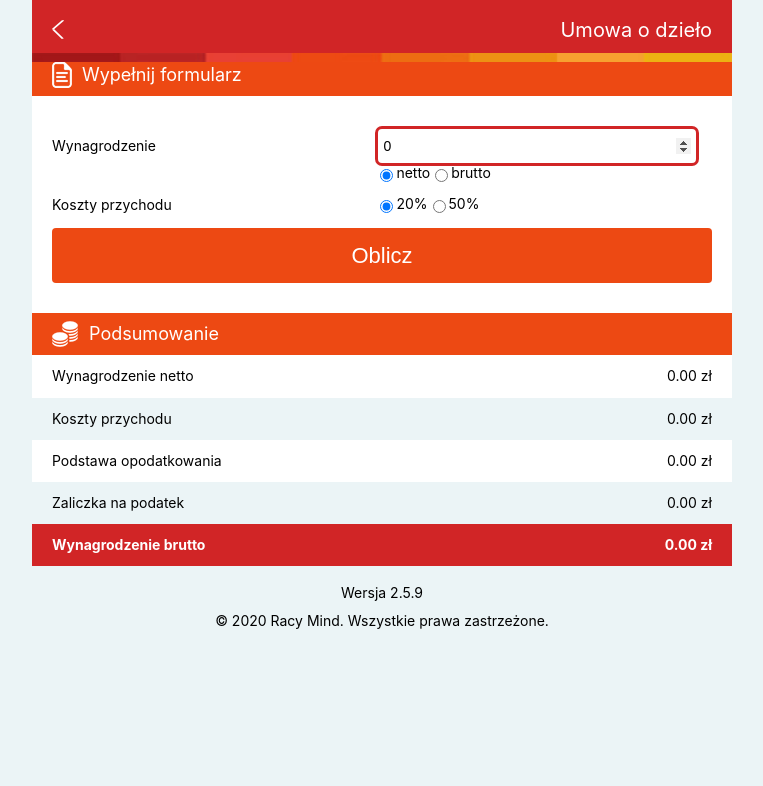
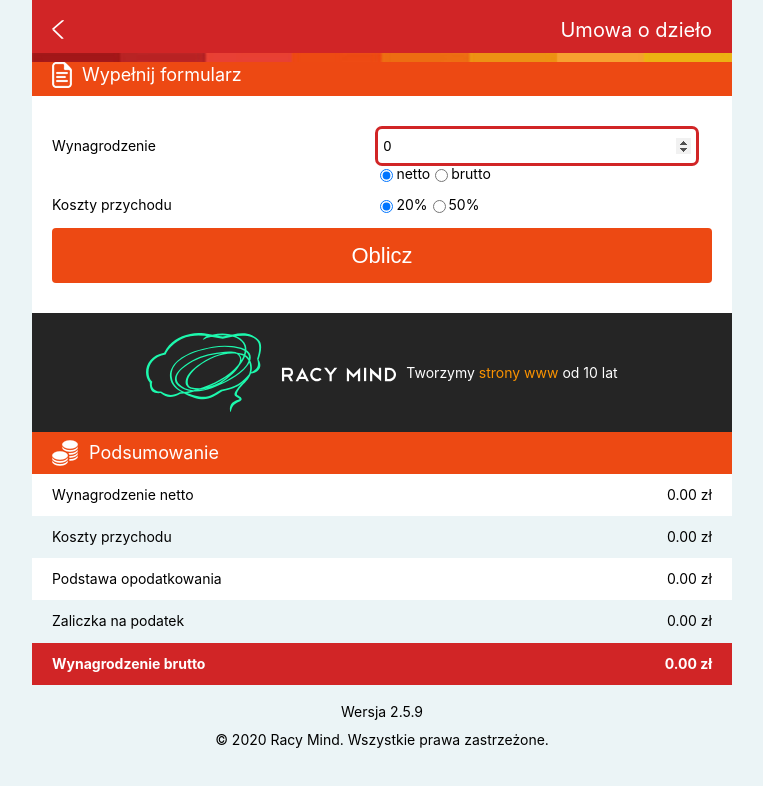
Before and after one commit to RacyMind/kalkulator-dla-przedsiebiorcy, a React (Create React App) app: page /umowa-o-dzielo in a window 1280 px wide. Shown: the top 786 px of the page, without its empty margins (258-1021 px from the left). Built offline with nearby package versions, Linux system fonts and the light colour scheme.

Commit message:
Przebudowa ContractWork, dodanie Advert

```diff
--- a/public/css/style.css
+++ b/public/css/style.css
@@ -358,6 +358,9 @@ nav{
     display: inline-block;
     vertical-align: middle;
 }
+label{
+    vertical-align: middle;
+}
 input:not([type="submit"]):not([type="radio"]):not([type="checkbox"]), select {
     width:49%;
     height: 40px;
--- a/src/components/Advert/Advert.js
+++ b/src/components/Advert/Advert.js
@@ -0,0 +1,9 @@
+import React from "react";
+
+const Advert = () => (
+    <a className="advert" target="_blank" href="https://racymind.pl">
+        <img src={process.env.PUBLIC_URL+'/images/logo-racymind.svg'} alt="Racy Mind"/>
+            <div className="text">Tworzymy <span>strony www</span> od 10 lat</div>
+    </a>
+);
+export default Advert
--- a/src/components/ContractWork/ContractWork.js
+++ b/src/components/ContractWork/ContractWork.js
@@ -1,6 +1,8 @@
 import React from "react";
 import ContractWorkForm from "./ContractWorkForm";
 import ContractWorkSummary from "./ContractWorkSummary";
+import Advert from "../Advert/Advert";
+import ContractWorkLogic from "./ContractWorkLogic";
 
 class ContractWork extends React.Component {
     constructor(props) {
@@ -11,11 +13,23 @@ class ContractWork extends React.Component {
                 typeAmount: 'net',
                 expenses: '0.2',
             },
+            model: new ContractWorkLogic(),
         };
     }
     savedForm = (data) => {
-        this.setState({formData:data});
-        console.log(this.state.formData);
+        let model = this.state.model;
+        let amount = parseFloat(data.amount);
+        let expenses = parseFloat(data.expenses);
+        model.rateExpenses=expenses;
+        if(data.typeAmount==='net') {
+            model.net=amount;
+            model.calculateWhenNetGet();
+        }
+        if(data.typeAmount==='gross') {
+            model.gross=amount;
+            model.calculateWhenGrossGet();
+        }
+        this.setState({model:model});
     }
     render() {
         return(
@@ -25,11 +39,8 @@ class ContractWork extends React.Component {
                 <h2>Wypełnij formularz</h2>
             </div>
             <ContractWorkForm parentCallback={this.savedForm} />
-            <div className="header-section background4">
-                <img src={process.env.PUBLIC_URL + '/images/ico2.png'} alt="Podsumowanie"/>
-                <h2>Podsumowanie</h2>
-            </div>
-            <ContractWorkSummary amount={this.state.formData.amount} typeAmount={this.state.formData.typeAmount} expenses={this.state.formData.expenses} />
+            <Advert />
+            <ContractWorkSummary model={this.state.model} />
 
         </div>
         );
--- a/src/logic/ContractWorkLogic.js
+++ b/src/components/ContractWork/ContractWorkLogic.js
@@ -1,5 +1,5 @@
 import React from "react";
-import staticData from '../shared/variables';
+import staticData from '../../shared/variables';
 
 class ContractWorkLogic {
     /**
@@ -102,6 +102,9 @@ class ContractWorkLogic {
         this.gross=this.net + this.taxAmount;
     }
 
+    /**
+     * Obliczenia, gdy podano brutto
+     */
     calculateWhenGrossGet() {
         if(this.gross<=200)
             this.rateExpenses=0;
--- a/src/components/ContractWork/ContractWorkSummary.js
+++ b/src/components/ContractWork/ContractWorkSummary.js
@@ -1,21 +1,13 @@
 import React from "react";
 import {formatAsCurrency} from '../../shared/utils/helpers'
-import ContractWorkLogic from "../../logic/ContractWorkLogic";
 
-const ContractWorkSummary = ({amount, typeAmount, expenses}) => {
-    amount = parseFloat(amount);
-    expenses = parseFloat(expenses);
-    let model = new ContractWorkLogic();
-    model.rateExpenses=expenses;
-    if(typeAmount==='net') {
-        model.net=amount;
-        model.calculateWhenNetGet();
-    }
-    if(typeAmount==='gross') {
-        model.gross=amount;
-        model.calculateWhenGrossGet();
-    }
+const ContractWorkSummary = ({model}) => {
     return(
+        <div>
+            <div className="header-section background4">
+                <img src={process.env.PUBLIC_URL + '/images/ico2.png'} alt="Podsumowanie"/>
+                <h2>Podsumowanie</h2>
+            </div>
             <table>
                 <tbody>
                 <tr>
@@ -40,6 +32,7 @@ const ContractWorkSummary = ({amount, typeAmount, expenses}) => {
                 </tr>
                 </tbody>
             </table>
+        </div>
     )
 }
 export default ContractWorkSummary
```
Lines whose indentation alone changed are shown as unchanged.
